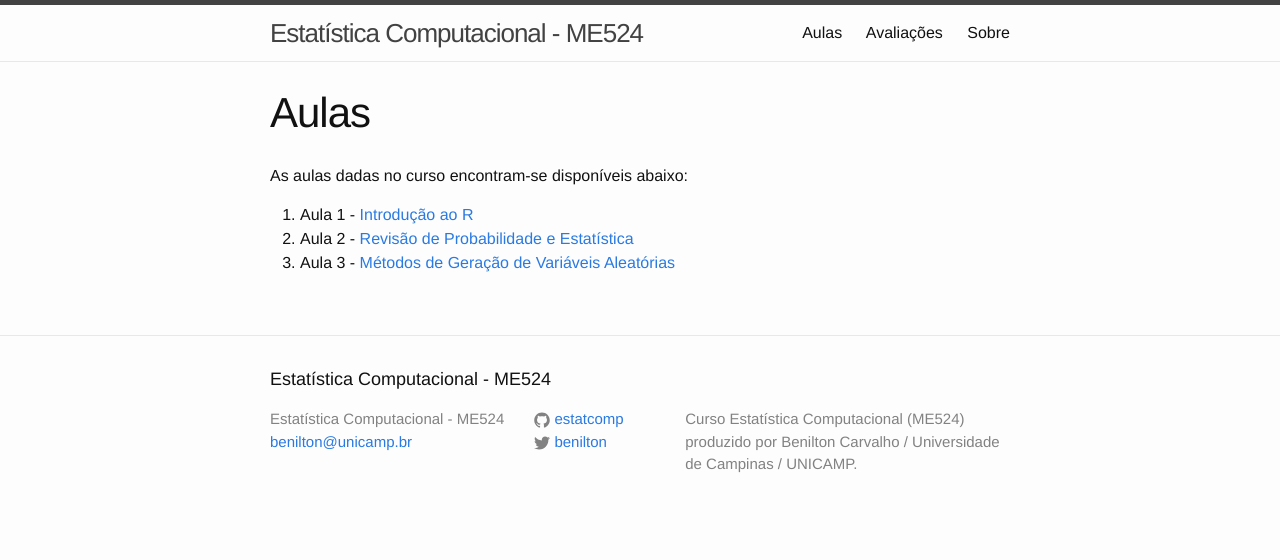
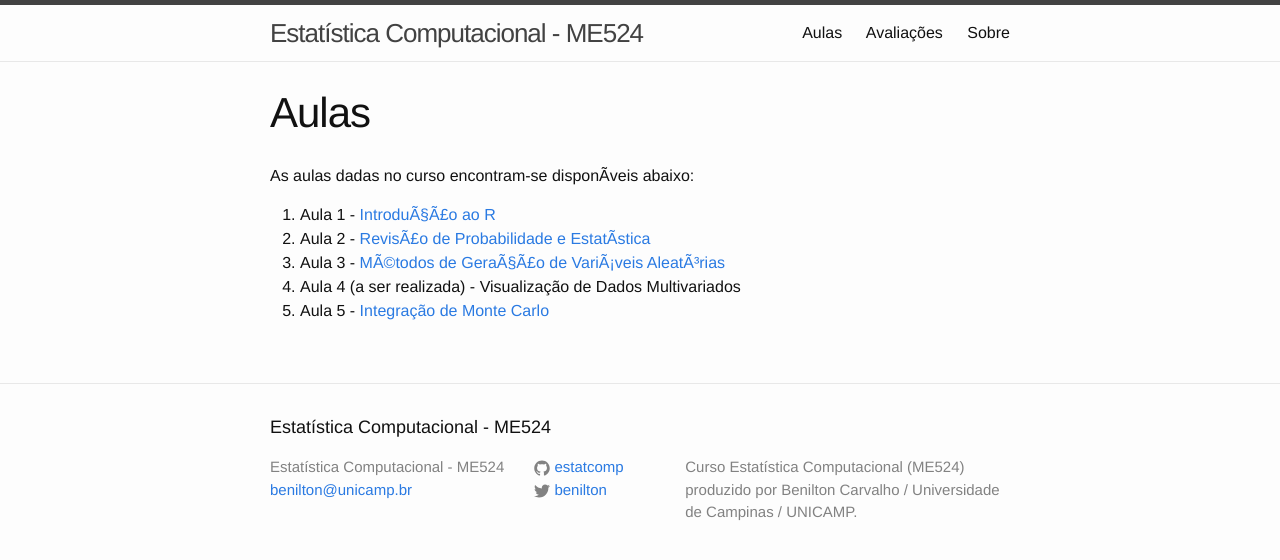
Before and after one commit to estatcomp/estatcomp.github.io, a Jekyll site: the page built from aulas.md, in a window 1280 px wide. Shown: the top 560 px of the page. Built offline with Jekyll 4.4.1, drawn with Linux system fonts in a browser that asks for light colours.

Commit message:
Integracao de Monte Carlo

```diff
--- a/aulas.md
+++ b/aulas.md
@@ -4,8 +4,10 @@ title: Aulas
 permalink: /aulas/
 ---
 
-As aulas dadas no curso encontram-se disponíveis abaixo:
+As aulas dadas no curso encontram-se disponÃ­veis abaixo:
 
-1. Aula 1 - [Introdução ao R](slides/parte01.html)
-2. Aula 2 - [Revisão de Probabilidade e Estatística](slides/parte02.html)
-3. Aula 3 - [Métodos de Geração de Variáveis Aleatórias](slides/parte03.html)
+1. Aula 1 - [IntroduÃ§Ã£o ao R](slides/parte01.html)
+2. Aula 2 - [RevisÃ£o de Probabilidade e EstatÃ­stica](slides/parte02.html)
+3. Aula 3 - [MÃ©todos de GeraÃ§Ã£o de VariÃ¡veis AleatÃ³rias](slides/parte03.html)
+4. Aula 4 (a ser realizada) - Visualização de Dados Multivariados
+5. Aula 5 - [Integração de Monte Carlo](slides/parte05.html)
```
